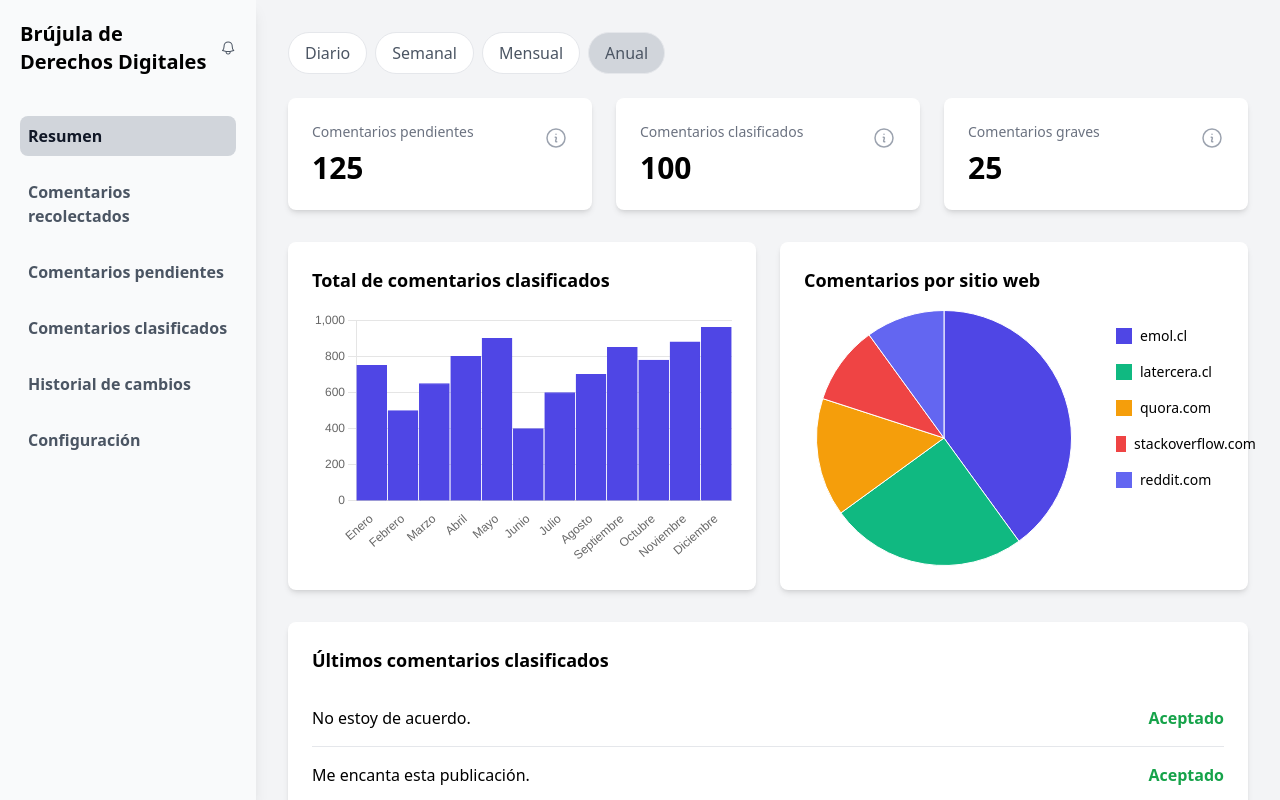
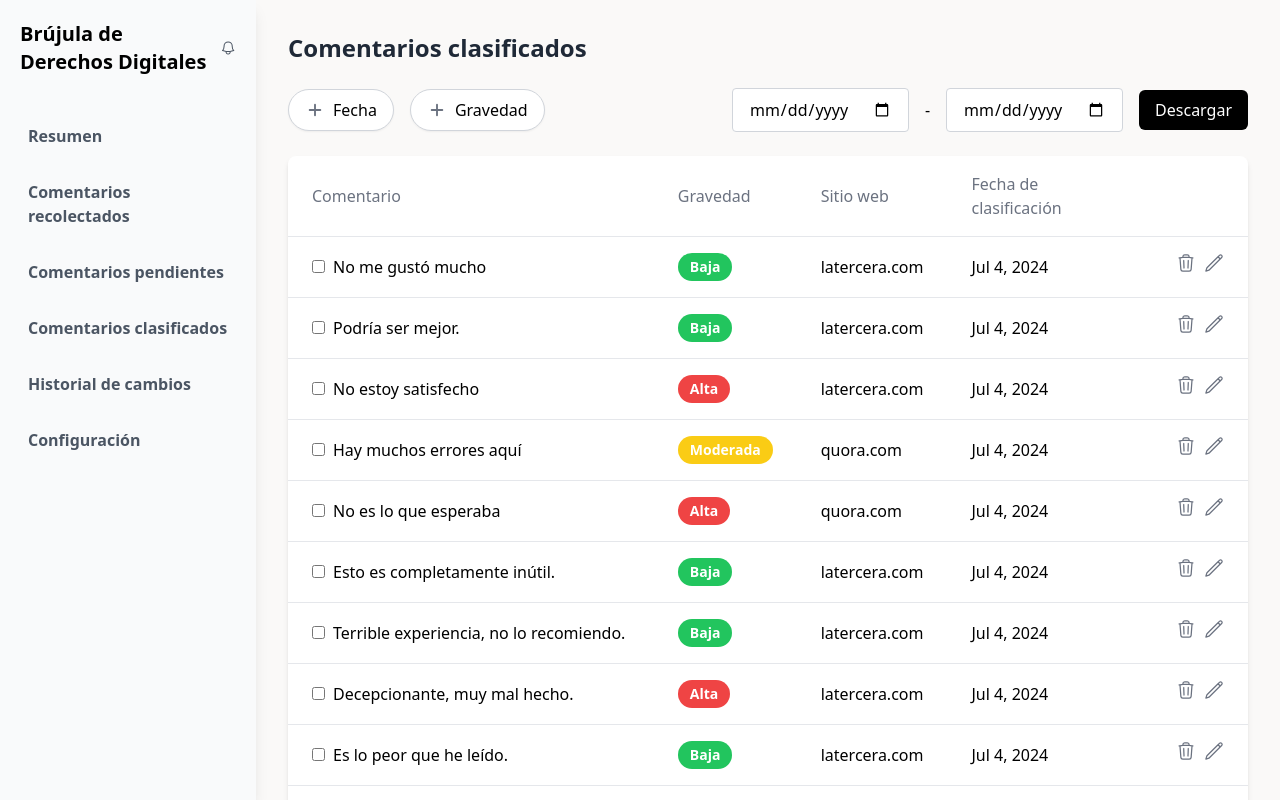
Before and after one commit to MelanieSeg/brujuladederechos, a React (Create React App) app in the folder frontend/: page /comentarios-clasificados in a window 1280 px wide. Shown: the top 800 px of the page. Built offline with nearby package versions, Linux system fonts and the light colour scheme.

Commit message:
arreglando icons, rutas y sidebar

```diff
--- a/frontend/src/App.js
+++ b/frontend/src/App.js
@@ -1,57 +1,46 @@
-import React, { useState } from 'react';
+import React from 'react';
+import { BrowserRouter as Router, Route, Routes } from 'react-router-dom';
 import BarraLateral from './components/BarraLateral';
 import Dashboard from './components/Dashboard';
 import BarraDeNotificaciones from './components/BarraDeNotificaciones';
 import ComentariosPendientes from './components/ComentariosPendientes';
-import ComentariosClasificados from './components/ComentariosClasificados'; // Importar la vista de comentarios clasificados
+import ComentariosClasificados from './components/ComentariosClasificados';
 import HistorialDeCambios from './components/HistorialDeCambios';
 import ComentariosRecolectados from './components/ComentariosRecolectados';
 
 function App() {
-  // Estado para manejar la vista activa
-  const [vistaActiva, cambiarVistaActiva] = useState('Resumen');
-
   // Estado para manejar si la barra de notificaciones está visible o no
-  const [mostrarNotificaciones, setMostrarNotificaciones] = useState(false);
+  const [mostrarNotificaciones, setMostrarNotificaciones] = React.useState(false);
 
   // Función para alternar la visibilidad de las notificaciones
   const alternarNotificaciones = () => {
     setMostrarNotificaciones(!mostrarNotificaciones);
   };
 
-  // Función para renderizar la vista según el estado de vistaActiva
-  const renderizarVista = () => {
-    switch (vistaActiva) {
-      case 'Resumen':
-        return <Dashboard />;
-      case 'Comentarios recolectados':
-        return <ComentariosRecolectados/>;// Renderizar la vista de comentarios pendientes
-      case 'Comentarios pendientes':
-        return <ComentariosPendientes />; // Renderizar la vista de comentarios pendientes
-      case 'Comentarios clasificados':
-        return <ComentariosClasificados />; // Renderizar la nueva vista de comentarios clasificados
-      case 'Historial de cambios':
-        return <HistorialDeCambios />; // Renderizar la vista de historial de cambios
-      case 'Configuración':
-        return <div className="p-8">Contenido de Configuración</div>;
-      default:
-        return <Dashboard />;
-    }
-  };
-
   return (
+    <Router>
       <div className="relative flex bg-gray-50">
-      {/* Barra lateral que recibe el estado de vista activa y la función para alternar notificaciones */}
-      <BarraLateral vistaActiva={vistaActiva} cambiarVistaActiva={cambiarVistaActiva} alternarNotificaciones={alternarNotificaciones} />
+        {/* Barra lateral que ahora usa Link en lugar de cambiar el estado */}
+        <BarraLateral alternarNotificaciones={alternarNotificaciones} />
 
         <div className="flex-1">
           {/* Mostramos la barra de notificaciones si mostrarNotificaciones es true */}
           {mostrarNotificaciones && <BarraDeNotificaciones />}
 
-        {/* Renderizamos la vista según la opción seleccionada */}
-        {renderizarVista()}
+          {/* Configuramos las rutas para las diferentes vistas */}
+          <Routes>
+            <Route path="/resumen" element={<Dashboard />} />
+            <Route path="/comentarios-recolectados" element={<ComentariosRecolectados />} />
+            <Route path="/comentarios-pendientes" element={<ComentariosPendientes />} />
+            <Route path="/comentarios-clasificados" element={<ComentariosClasificados />} />
+            <Route path="/historial-de-cambios" element={<HistorialDeCambios />} />
+            <Route path="/configuracion" element={<div className="p-8">Contenido de Configuración</div>} />
+            {/* Ruta por defecto */}
+            <Route path="/" element={<Dashboard />} />
+          </Routes>
         </div>
       </div>
+    </Router>
   );
 }
 
--- a/frontend/src/components/BarraLateral.js
+++ b/frontend/src/components/BarraLateral.js
@@ -1,47 +1,74 @@
-import React from 'react';
-import { BellIcon } from '@heroicons/react/24/outline'; //campanita
+import React, { useState } from 'react';
+import { BellIcon, Bars3Icon } from '@heroicons/react/24/outline'; // Campanita y hamburguesa
+import { Link } from 'react-router-dom'; // Usar Link para las rutas
 
 // Componente de la barra lateral (Sidebar)
-export default function BarraLateral({ vistaActiva, cambiarVistaActiva, alternarNotificaciones }) {
+export default function BarraLateral({ alternarNotificaciones }) {
+  // Estado para controlar la visibilidad de la barra lateral
+  const [sidebarVisible, setSidebarVisible] = useState(false);
+
   // Menú de opciones en la barra lateral
   const itemsDelMenu = [
-    { nombre: 'Resumen', etiqueta: 'Resumen' },
-    { nombre: 'Comentarios recolectados', etiqueta: 'Comentarios recolectados' },
-    { nombre: 'Comentarios pendientes', etiqueta: 'Comentarios pendientes' },
-    { nombre: 'Comentarios clasificados', etiqueta: 'Comentarios clasificados' },
-    { nombre: 'Historial de cambios', etiqueta: 'Historial de cambios' },
-    { nombre: 'Configuración', etiqueta: 'Configuración' }
+    { nombre: 'Resumen', ruta: '/resumen' },
+    { nombre: 'Comentarios recolectados', ruta: '/comentarios-recolectados' },
+    { nombre: 'Comentarios pendientes', ruta: '/comentarios-pendientes' },
+    { nombre: 'Comentarios clasificados', ruta: '/comentarios-clasificados' },
+    { nombre: 'Historial de cambios', ruta: '/historial-de-cambios' },
+    { nombre: 'Configuración', ruta: '/configuracion' },
   ];
 
+  // Función para alternar la visibilidad de la barra lateral
+  const toggleSidebar = () => {
+    setSidebarVisible(!sidebarVisible);
+  };
+
   return (
-    <div className="bg-gray-50 h-screen p-5 w-64 shadow-lg flex flex-col justify-between relative">
     <div>
-        {/* Título de la aplicación y campanita de notificaciones */}
-        <div className="flex items-center justify-between mb-10 relative">
+      {/* Icono de hamburguesa para pantallas pequeñas */}
+      <div className="md:hidden p-4">
+        <Bars3Icon
+          className="h-8 w-8 text-gray-600 cursor-pointer"
+          onClick={toggleSidebar}
+        />
+      </div>
+
+      {/* Barra lateral */}
+      <div
+        className={`bg-gray-50 h-screen p-5 w-64 shadow-lg flex flex-col justify-between absolute z-10 transition-transform duration-300 transform ${
+          sidebarVisible ? 'translate-x-0' : '-translate-x-full'
+        } md:relative md:translate-x-0`}
+      >
+        <div>
+          {/* Ocultar título y campanita en pantallas pequeñas */}
+          <div className="hidden md:flex items-center justify-between mb-10">
             <h1 className="text-xl font-semibold">Brújula de Derechos Digitales</h1>
             {/* Icono de campana para alternar las notificaciones */}
-          <BellIcon className="h-6 w-6 text-gray-600 cursor-pointer" onClick={alternarNotificaciones} />
+            <BellIcon
+              className="h-6 w-6 text-gray-600 cursor-pointer"
+              onClick={alternarNotificaciones}
+            />
           </div>
 
           {/* Lista de opciones en la barra lateral */}
           <ul>
-          {itemsDelMenu.map((item) => {
-            // Clase CSS que varía según si el elemento está activo
-            const claseItem = vistaActiva === item.nombre
-              ? 'mb-4 font-semibold p-2 rounded-lg cursor-pointer bg-gray-300 text-gray-900'
-              : 'mb-4 font-semibold p-2 rounded-lg cursor-pointer text-gray-600 hover:bg-gray-100';
-
-            return (
+            {itemsDelMenu.map((item) => (
               <li
                 key={item.nombre}
-                className={claseItem}
-                onClick={() => cambiarVistaActiva(item.nombre)}
+                className="mb-4 font-semibold p-2 rounded-lg text-gray-600 hover:bg-gray-100"
               >
-                {item.etiqueta}
+                <Link
+                  to={item.ruta}
+                  className="block"
+                  onClick={() => {
+                    if (window.innerWidth < 768) toggleSidebar(); // Cerrar el sidebar en pantallas pequeñas
+                  }}
+                >
+                  {item.nombre}
+                </Link>
               </li>
-            );
-          })}
+            ))}
           </ul>
+        </div>
       </div>
     </div>
   );
--- a/frontend/src/components/ComentariosClasificados.js
+++ b/frontend/src/components/ComentariosClasificados.js
@@ -1,5 +1,6 @@
 import React, { useState, useRef, useEffect } from 'react';
 import { PlusIcon } from '@heroicons/react/16/solid';
+import { TrashIcon, PencilIcon, ChevronLeftIcon, ChevronRightIcon } from '@heroicons/react/24/outline';
 
 export default function ComentariosClasificados() {
   const [comentarios] = useState([
@@ -14,7 +15,6 @@ export default function ComentariosClasificados() {
     { comentario: 'Decepcionante, muy mal hecho.', gravedad: 'Alta', sitio: 'latercera.com', fecha: 'Jul 4, 2024', t: 2, ePrivacidad: 1, pi: 1, pf: 1, oi: 0, eLibertad: 1 },
     { comentario: 'Es lo peor que he leído.', gravedad: 'Baja', sitio: 'latercera.com', fecha: 'Jul 4, 2024', t: 2, ePrivacidad: 1, pi: 1, pf: 1, oi: 0, eLibertad: 1 },
     { comentario: 'Inaceptable, una total pérdida de tiempo.', gravedad: 'Moderada', sitio: 'latercera.com', fecha: 'Jul 4, 2024', t: 2, ePrivacidad: 1, pi: 1, pf: 1, oi: 0, eLibertad: 1 },
-
     { comentario: 'Excelente servicio.', gravedad: 'Alta', sitio: 'ejemplo.com', fecha: 'Jul 5, 2024', t: 1, ePrivacidad: 1, pi: 2, pf: 3, oi: 0.5, eLibertad: 1 },
     { comentario: 'Muy útil y fácil de usar.', gravedad: 'Baja', sitio: 'ejemplo.com', fecha: 'Jul 6, 2024', t: 0, ePrivacidad: 1, pi: 1, pf: 1, oi: 0, eLibertad: 1 },
     { comentario: 'Buena calidad.', gravedad: 'Moderada', sitio: 'ejemplo.com', fecha: 'Jul 7, 2024', t: 2, ePrivacidad: 1, pi: 2, pf: 2, oi: 0, eLibertad: 1 },
@@ -35,31 +35,7 @@ export default function ComentariosClasificados() {
     { comentario: 'Tiempo de entrega rápido.', gravedad: 'Baja', sitio: 'ejemplo.com', fecha: 'Jul 11, 2024', t: 0, ePrivacidad: 1, pi: 1, pf: 1, oi: 0, eLibertad: 1 },
     { comentario: 'El producto no coincide con la descripción.', gravedad: 'Alta', sitio: 'ejemplo.com', fecha: 'Jul 12, 2024', t: 1, ePrivacidad: 1, pi: 1, pf: 2, oi: 0, eLibertad: 1 },
     { comentario: 'Muy satisfecho con la compra.', gravedad: 'Baja', sitio: 'ejemplo.com', fecha: 'Jul 13, 2024', t: 0, ePrivacidad: 1, pi: 1, pf: 1, oi: 0, eLibertad: 1 },
-    { comentario: 'La interfaz es confusa.', gravedad: 'Moderada', sitio: 'ejemplo.com', fecha: 'Jul 14, 2024', t: 2, ePrivacidad: 1, pi: 2, pf: 2, oi: 0, eLibertad: 1 },
-    { comentario: 'Excelente relación calidad-precio.', gravedad: 'Alta', sitio: 'ejemplo.com', fecha: 'Jul 15, 2024', t: 1, ePrivacidad: 1, pi: 1, pf: 2, oi: 0, eLibertad: 1 },
-    { comentario: 'Excelente servicio.', gravedad: 'Alta', sitio: 'ejemplo.com', fecha: 'Jul 5, 2024', t: 1, ePrivacidad: 1, pi: 2, pf: 3, oi: 0.5, eLibertad: 1 },
-    { comentario: 'Muy útil y fácil de usar.', gravedad: 'Baja', sitio: 'ejemplo.com', fecha: 'Jul 6, 2024', t: 0, ePrivacidad: 1, pi: 1, pf: 1, oi: 0, eLibertad: 1 },
-    { comentario: 'Buena calidad.', gravedad: 'Moderada', sitio: 'ejemplo.com', fecha: 'Jul 7, 2024', t: 2, ePrivacidad: 1, pi: 2, pf: 2, oi: 0, eLibertad: 1 },
-    { comentario: 'No cumple con las expectativas.', gravedad: 'Alta', sitio: 'ejemplo.com', fecha: 'Jul 8, 2024', t: 1, ePrivacidad: 1, pi: 1, pf: 2, oi: 0, eLibertad: 1 },
-    { comentario: 'Servicio al cliente deficiente.', gravedad: 'Alta', sitio: 'ejemplo.com', fecha: 'Jul 9, 2024', t: 3, ePrivacidad: 1, pi: 0, pf: 3, oi: -0.5, eLibertad: 0 },
-    { comentario: 'Producto llegó dañado.', gravedad: 'Moderada', sitio: 'ejemplo.com', fecha: 'Jul 10, 2024', t: 2, ePrivacidad: 1, pi: 1, pf: 1, oi: 0, eLibertad: 1 },
-    { comentario: 'Tiempo de entrega rápido.', gravedad: 'Baja', sitio: 'ejemplo.com', fecha: 'Jul 11, 2024', t: 0, ePrivacidad: 1, pi: 1, pf: 1, oi: 0, eLibertad: 1 },
-    { comentario: 'El producto no coincide con la descripción.', gravedad: 'Alta', sitio: 'ejemplo.com', fecha: 'Jul 12, 2024', t: 1, ePrivacidad: 1, pi: 1, pf: 2, oi: 0, eLibertad: 1 },
-    { comentario: 'Muy satisfecho con la compra.', gravedad: 'Baja', sitio: 'ejemplo.com', fecha: 'Jul 13, 2024', t: 0, ePrivacidad: 1, pi: 1, pf: 1, oi: 0, eLibertad: 1 },
-    { comentario: 'La interfaz es confusa.', gravedad: 'Moderada', sitio: 'ejemplo.com', fecha: 'Jul 14, 2024', t: 2, ePrivacidad: 1, pi: 2, pf: 2, oi: 0, eLibertad: 1 },
-    { comentario: 'Excelente relación calidad-precio.', gravedad: 'Alta', sitio: 'ejemplo.com', fecha: 'Jul 15, 2024', t: 1, ePrivacidad: 1, pi: 1, pf: 2, oi: 0, eLibertad: 1 },
-    { comentario: 'Excelente servicio.', gravedad: 'Alta', sitio: 'ejemplo.com', fecha: 'Jul 5, 2024', t: 1, ePrivacidad: 1, pi: 2, pf: 3, oi: 0.5, eLibertad: 1 },
-    { comentario: 'Muy útil y fácil de usar.', gravedad: 'Baja', sitio: 'ejemplo.com', fecha: 'Jul 6, 2024', t: 0, ePrivacidad: 1, pi: 1, pf: 1, oi: 0, eLibertad: 1 },
-    { comentario: 'Buena calidad.', gravedad: 'Moderada', sitio: 'ejemplo.com', fecha: 'Jul 7, 2024', t: 2, ePrivacidad: 1, pi: 2, pf: 2, oi: 0, eLibertad: 1 },
-    { comentario: 'No cumple con las expectativas.', gravedad: 'Alta', sitio: 'ejemplo.com', fecha: 'Jul 8, 2024', t: 1, ePrivacidad: 1, pi: 1, pf: 2, oi: 0, eLibertad: 1 },
-    { comentario: 'Servicio al cliente deficiente.', gravedad: 'Alta', sitio: 'ejemplo.com', fecha: 'Jul 9, 2024', t: 3, ePrivacidad: 1, pi: 0, pf: 3, oi: -0.5, eLibertad: 0 },
-    { comentario: 'Producto llegó dañado.', gravedad: 'Moderada', sitio: 'ejemplo.com', fecha: 'Jul 10, 2024', t: 2, ePrivacidad: 1, pi: 1, pf: 1, oi: 0, eLibertad: 1 },
-    { comentario: 'Tiempo de entrega rápido.', gravedad: 'Baja', sitio: 'ejemplo.com', fecha: 'Jul 11, 2024', t: 0, ePrivacidad: 1, pi: 1, pf: 1, oi: 0, eLibertad: 1 },
-    { comentario: 'El producto no coincide con la descripción.', gravedad: 'Alta', sitio: 'ejemplo.com', fecha: 'Jul 12, 2024', t: 1, ePrivacidad: 1, pi: 1, pf: 2, oi: 0, eLibertad: 1 },
-    { comentario: 'Muy satisfecho con la compra.', gravedad: 'Baja', sitio: 'ejemplo.com', fecha: 'Jul 13, 2024', t: 0, ePrivacidad: 1, pi: 1, pf: 1, oi: 0, eLibertad: 1 },
-    { comentario: 'La interfaz es confusa.', gravedad: 'Moderada', sitio: 'ejemplo.com', fecha: 'Jul 14, 2024', t: 2, ePrivacidad: 1, pi: 2, pf: 2, oi: 0, eLibertad: 1 },
-    { comentario: 'Excelente relación calidad-precio.', gravedad: 'Alta', sitio: 'ejemplo.com', fecha: 'Jul 15, 2024', t: 1, ePrivacidad: 1, pi: 1, pf: 2, oi: 0, eLibertad: 1 },
-
+    { comentario: 'La interfaz es confusa.', gravedad: 'Moderada', sitio: 'ejemplo.com', fecha: 'Jul 14, 2024', t: 2, ePrivacidad: 1, pi: 2, pf: 2, oi: 0, eLibertad: 1 }
   ]);
 
   const [isDropdownOpen, setDropdownOpen] = useState(false);
@@ -386,12 +362,13 @@ export default function ComentariosClasificados() {
               <td className="px-6 py-4">{comentario.sitio}</td>
               <td className="px-6 py-4">{comentario.fecha}</td>
               <td className="px-6 py-4 flex justify-end space-x-2">
-                <button className="text-gray-500 hover:text-red-600">
-                  🗑️
-                </button>
-                <button className="text-gray-500 hover:text-blue-600">
-                  ✏️
-                </button>
+              <button className="text-gray-500 hover:text-red-600">
+                <TrashIcon className="h-5 w-5" /> {/* Icono de eliminar más neutro */}
+              </button>
+
+              <button className="text-gray-500 hover:text-blue-600">
+                <PencilIcon className="h-5 w-5" /> {/* Icono de editar más neutro */}
+              </button>
               </td>
             </tr>
           ))}
@@ -405,8 +382,10 @@ export default function ComentariosClasificados() {
           disabled={currentPage === 1}
           className={`flex items-center space-x-2 border border-gray-300 rounded-full px-4 py-2 bg-white hover:bg-gray-100 ${currentPage === 1 ? 'opacity-50 cursor-not-allowed' : ''}`}
         >
-          <span className="flex items-center justify-center w-5 h-5 bg-gray-200 rounded-full text-gray-500">⬅️</span>
-          <span>Anterior</span>
+          <span className="flex items-center justify-center w-5 h-5 bg-gray-200 rounded-full text-gray-500">
+            <ChevronLeftIcon className="w-4 h-4" /> {/* Ícono de Heroicons */}
+            </span>
+            <span>Anterior</span>
         </button>
 
         <div className="flex space-x-2">
@@ -426,8 +405,10 @@ export default function ComentariosClasificados() {
           disabled={currentPage === totalPages}
           className={`flex items-center space-x-2 border border-gray-300 rounded-full px-4 py-2 bg-white hover:bg-gray-100 ${currentPage === totalPages ? 'opacity-50 cursor-not-allowed' : ''}`}
         >
-          <span className="flex items-center justify-center w-5 h-5 bg-gray-200 rounded-full text-gray-500">➡️</span>
           <span>Siguiente</span>
+          <span className="flex items-center justify-center w-5 h-5 bg-gray-200 rounded-full text-gray-500">
+          <ChevronRightIcon className="w-4 h-4" /> {/* Ícono de Heroicons */}
+          </span>
         </button>
       </div>
     </div>
--- a/frontend/src/components/ComentariosPendientes.js
+++ b/frontend/src/components/ComentariosPendientes.js
@@ -123,7 +123,7 @@ export default function ComentariosPendientes() {
 
   return (
     <div className="p-8">
-      <h2 className="text-3xl font-bold my-8">Comentarios Pendientes</h2>
+      <h2 className="text-2xl font-semibold mb-6 text-gray-800">Comentarios pendientes</h2>
 
       <div className="relative inline-block text-left mb-4">
         <div>
--- a/frontend/src/components/ComentariosRecolectados.js
+++ b/frontend/src/components/ComentariosRecolectados.js
@@ -166,7 +166,7 @@ export default function ComentariosRecolectados() {
 
     return (
         <div className="p-8 bg-[#FAF9F8] flex-1 relative">
-            <h2 className="text-3xl font-bold my-8">Comentarios recolectados</h2>
+            <h2 className="text-2xl font-semibold mb-6 text-gray-800">Comentarios recolectados</h2>
 
             <div className="flex items-center justify-between mb-6">
                 <div className="flex space-x-4">
--- a/frontend/src/components/HistorialDeCambios.js
+++ b/frontend/src/components/HistorialDeCambios.js
@@ -8,7 +8,7 @@ export default function HistorialDeCambios() {
 
     return (
         <div className="p-8" >
-            <h2 className="text-3xl font-bold my-8" > Historial de Cambios </h2>
+            <h2 className="text-2xl font-semibold mb-6 text-gray-800" > Historial de cambios </h2>
 
             { /* Tabla de cambios */}
             < div className="mt-8 bg-white shadow-md p-6 rounded-lg" >
```
Lines whose indentation alone changed are shown as unchanged.
